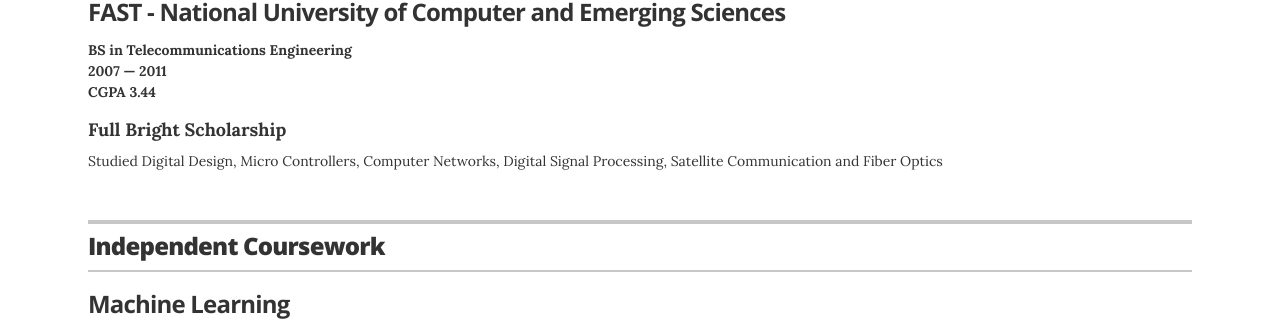
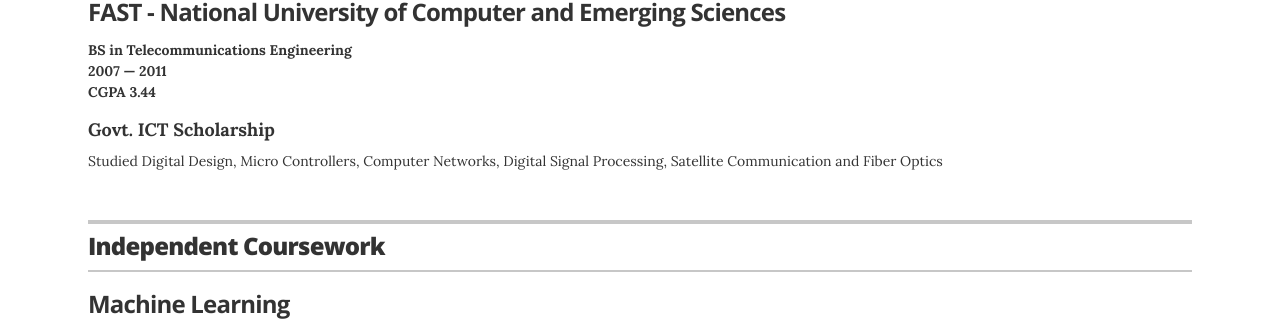
Before and after one commit to farman-a-shah/farman-a-shah.github.io, a Jekyll site: the page built from index.html, in a window 1280 px wide and 900 px high, scrolled down 3366 px. Shown: the part 142-463 px from the top of the window. Built offline with Jekyll 4.4.1, drawn with Linux system fonts in a browser that asks for light colours.

Commit message:
June 2025 update

```diff
--- a/_data/education.yml
+++ b/_data/education.yml
@@ -9,5 +9,5 @@
   uni: FAST - National University of Computer and Emerging Sciences
   gpa: CGPA 3.44
   year: 2007 &mdash; 2011
-  awards: Full Bright Scholarship
+  awards: Govt. ICT Scholarship
   summary: Studied Digital Design, Micro Controllers, Computer Networks, Digital Signal Processing, Satellite Communication and Fiber Optics
```
